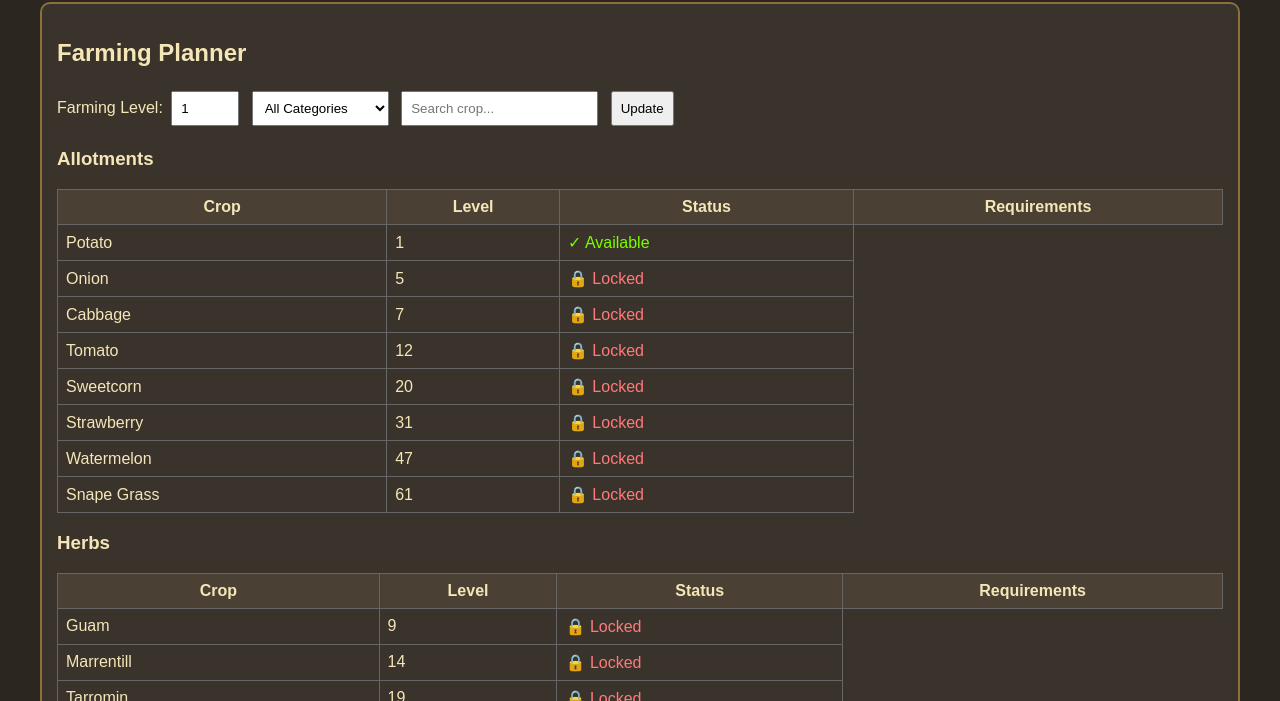
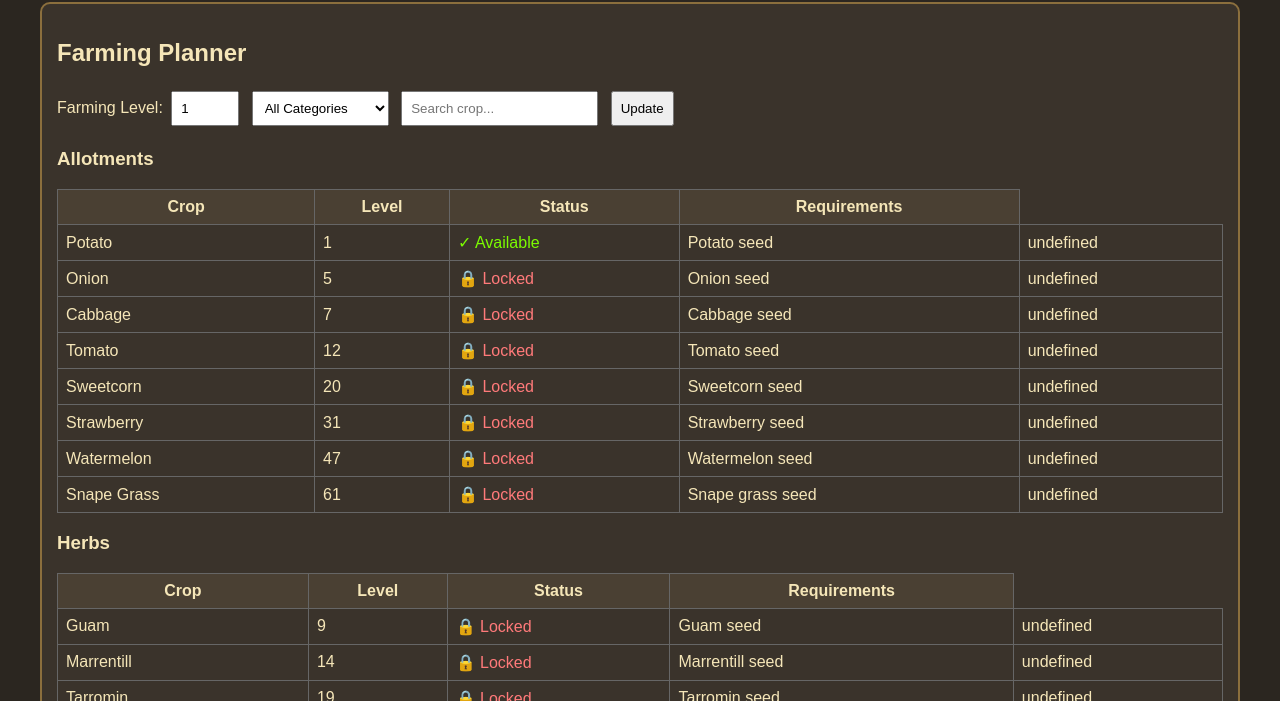
Before and after one commit to jgnnkm287j-eng/OSRS-farming-tracker, a plain HTML site: page index.html in a window 1280 px wide. Shown: the part 99-800 px from the top of the page. Drawn offline with Linux system fonts and the light colour scheme.

Commit message:
Update index.html

```diff
--- a/index.html
+++ b/index.html
@@ -125,6 +125,7 @@ function showCrops(){
       <td>${item.name}</td>
       <td>${item.level}</td>
       <td class="${unlocked?'available':'locked'}">${unlocked?'✓ Available':'🔒 Locked'}</td>
+      <td>${item.req}</td> <td>${item.source}</td>
       </tr>`;
    });
 
```
